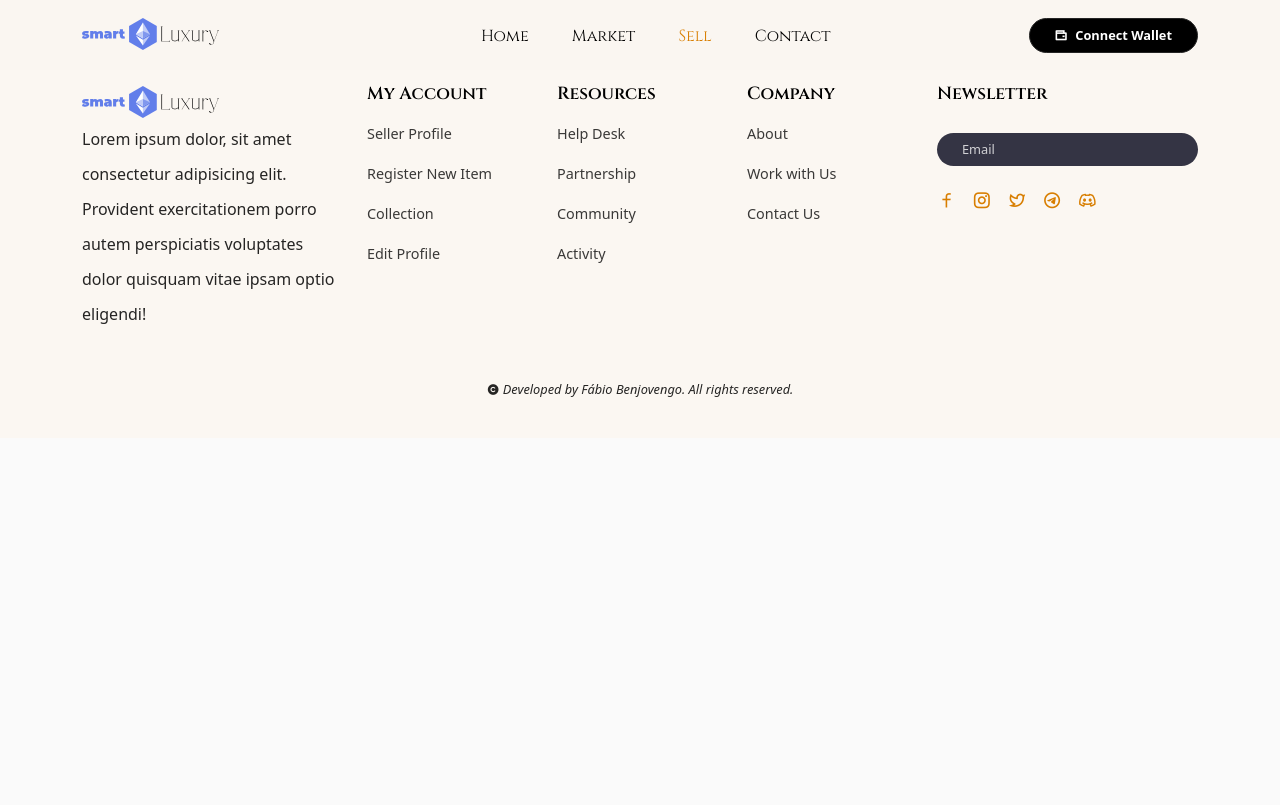
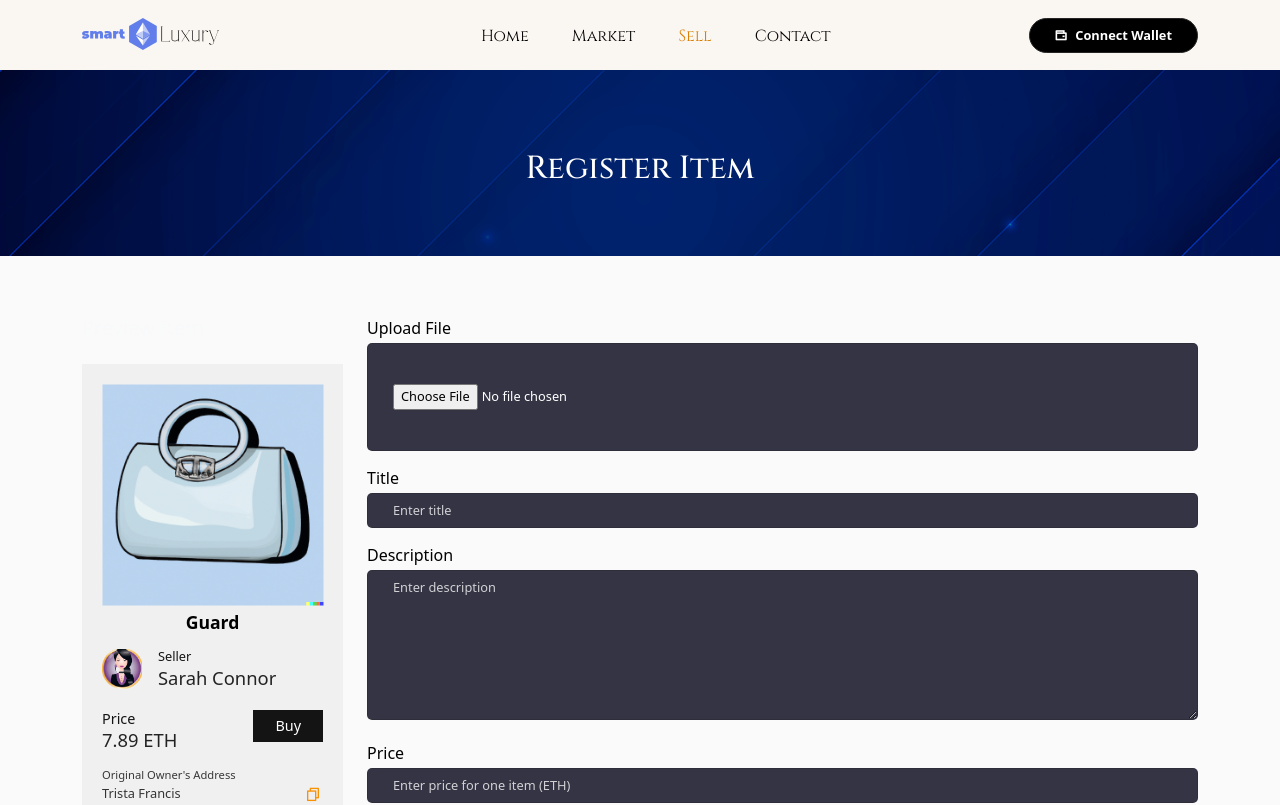
Before and after one commit to Benjovengo/SmartLuxury, a React (Create React App) app in the folder client/: page /create in a window 1280 px wide. Shown: the top 805 px of the page. Built offline with nearby package versions, Linux system fonts and the light colour scheme.

Commit message:
feat: add register page

```diff
--- a/client/src/pages/Create.jsx
+++ b/client/src/pages/Create.jsx
@@ -1,11 +1,88 @@
+import React from "react";
 
+import { Container, Row, Col } from "reactstrap";
+import CommonSection from "../components/ui/Common-section/CommonSection";
+import NftCard from "../components/ui/Nft-card/NftCard";
+import img from "../assets/images/img-01.png";
+import avatar from "../assets/images/ava-01.png";
 
-import React from 'react'
+import "../styles/create-item.css";
+
+const item = {
+  id: "01",
+  title: "Guard",
+  desc: "Lorem ipsum dolor sit amet, consectetur adipisicing elit. Veniam adipisci cupiditate officia, nostrum et deleniti vero corrupti facilis minima laborum nesciunt nulla error natus saepe illum quasi ratione suscipit tempore dolores. Recusandae, similique modi voluptates dolore repellat eum earum sint.",
+  imgUrl: img,
+  creator: "Trista Francis",
+  creatorImg: avatar,
+  currentBid: 7.89,
+};
 
 const Create = () => {
   return (
-    <div>Create</div>
-  )
-}
+    <>
+      <CommonSection title="Register Item" />
 
-export default Create
+      <section>
+        <Container>
+          <Row>
+            <Col lg="3" md="4" sm="6">
+              <h5 className="mb-4 text-light">Preview Item</h5>
+              <NftCard item={item} />
+            </Col>
+
+            <Col lg="9" md="8" sm="6">
+              <div className="create__item">
+                <form>
+                  <div className="form__input">
+                    <label htmlFor="">Upload File</label>
+                    <input type="file" className="upload__input" />
+                  </div>
+
+                  <div className="form__input">
+                    <label htmlFor="">Title</label>
+                    <input type="text" placeholder="Enter title" />
+                  </div>
+
+                  <div className="form__input">
+                    <label htmlFor="">Description</label>
+                    <textarea
+                      name=""
+                      id=""
+                      rows="7"
+                      placeholder="Enter description"
+                      className="w-100"
+                    ></textarea>
+                  </div>
+
+                  <div className="form__input">
+                    <label htmlFor="">Price</label>
+                    <input
+                      type="number" step="0.01"
+                      placeholder="Enter price for one item (ETH)"
+                    />
+                  </div>
+
+                  <div className=" d-flex align-items-center gap-4">
+                    <div className="form__input w-50">
+                      <label htmlFor="">Starting Date</label>
+                      <input type="date" />
+                    </div>
+
+                    <div className="form__input w-50">
+                      <label htmlFor="">Expiration Date</label>
+                      <input type="date" />
+                    </div>
+                  </div>
+
+                </form>
+              </div>
+            </Col>
+          </Row>
+        </Container>
+      </section>
+    </>
+  );
+};
+
+export default Create;
--- /dev/null
+++ b/client/src/styles/create-item.css
@@ -0,0 +1,36 @@
+.form__input input,
+.form__input textarea {
+  width: 100%;
+  padding: 7px 25px;
+  color: #fff;
+  font-size: 0.8rem;
+  background: #343444;
+  border: 1px solid rgba(21, 21, 21, 0.171);
+  outline: none;
+  border-radius: 5px;
+}
+
+
+.form__input {
+  margin-bottom: 15px;
+}
+
+.form__input label {
+  color: #000;
+  margin-bottom: 3px;
+}
+
+.form__input .upload__input {
+  padding: 40px 25px;
+}
+
+::-webkit-calendar-picker-indicator {
+  filter: invert(1);
+  cursor: pointer;
+}
+
+@media only screen and (max-width: 576px) {
+  .create__item {
+    margin-top: 15px;
+  }
+}
```
